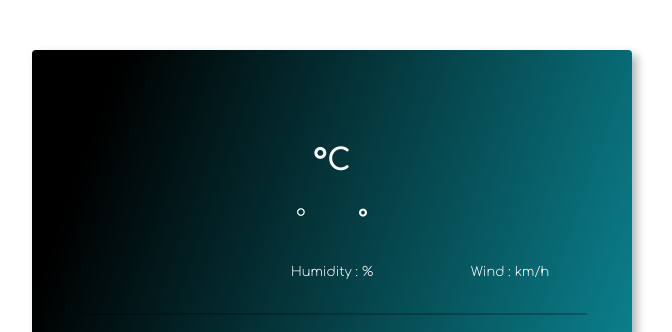
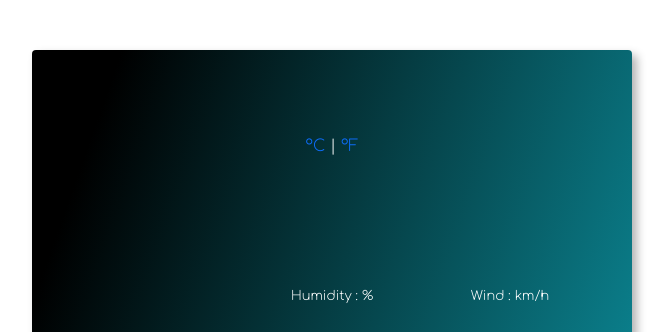
Before and after one commit to rezvan9/homework-week-6, a plain HTML site: page index.html in a window 1280 px wide. Shown: the top 332 px of the page, without its empty margins (308-980 px from the left). Drawn offline with nearby package versions, Linux system fonts and the light colour scheme; no server answers.

Commit message:
added degrees remove unrequired text

```diff
--- a/index.html
+++ b/index.html
@@ -33,12 +33,18 @@
           <h4 id="current-date"></h4>
 
           <br />
-
+          <div class="degrees">
+            <span id="celsius"><a href="#" class="link-primary">°C</a> </span>
+            |
+            <span id="fahrenheit"
+              ><a href="#" class="link-primary">°F</a>
+            </span>
+          </div>
           <br />
-        <strong id="current-deg">°C</strong>
+          <strong id="current-deg"></strong>
           <br />
-        <span id="today-low">°</span>
-        <span id="today-high">°</span>
+          <span id="today-low"></span>
+          <span id="today-high"></span>
 
           <div class="row info-box">
             <div class="description col"></div>
```
Lines whose indentation alone changed are shown as unchanged.
